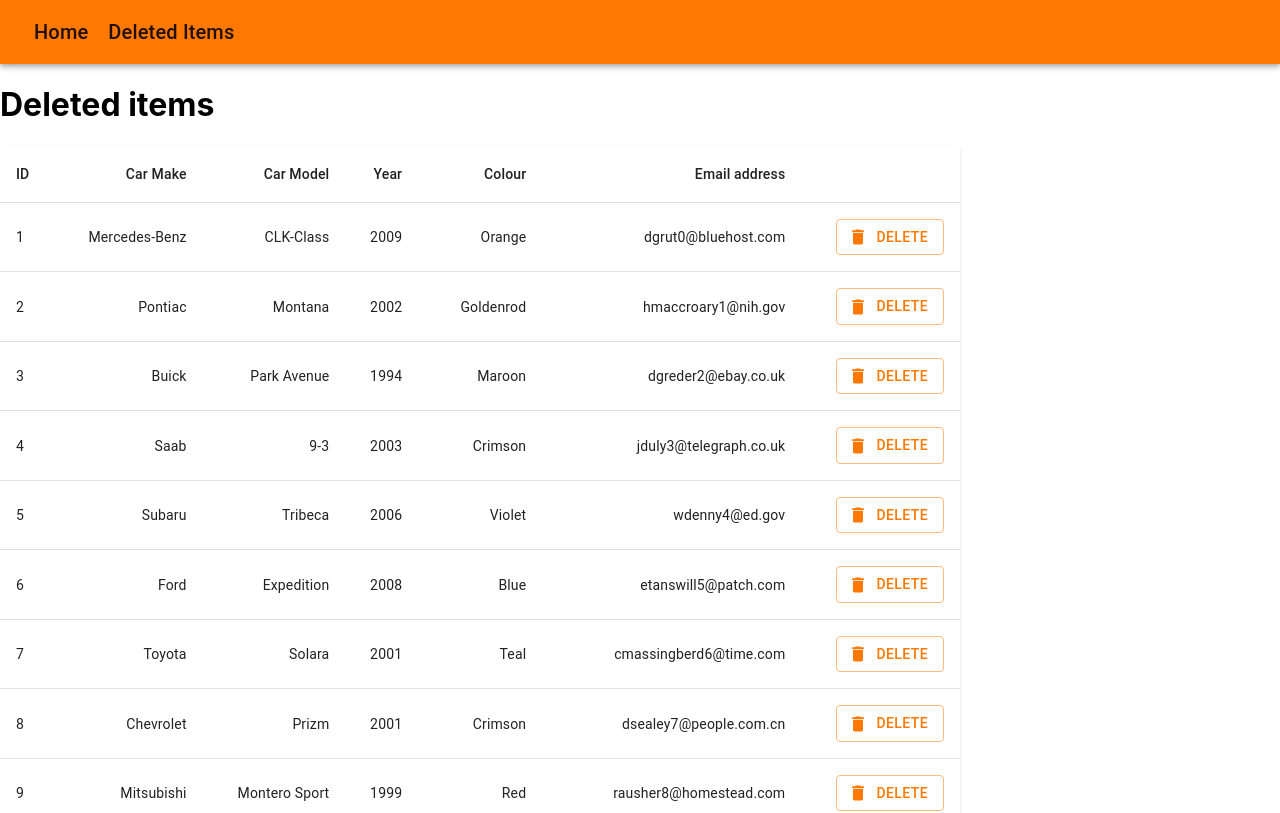
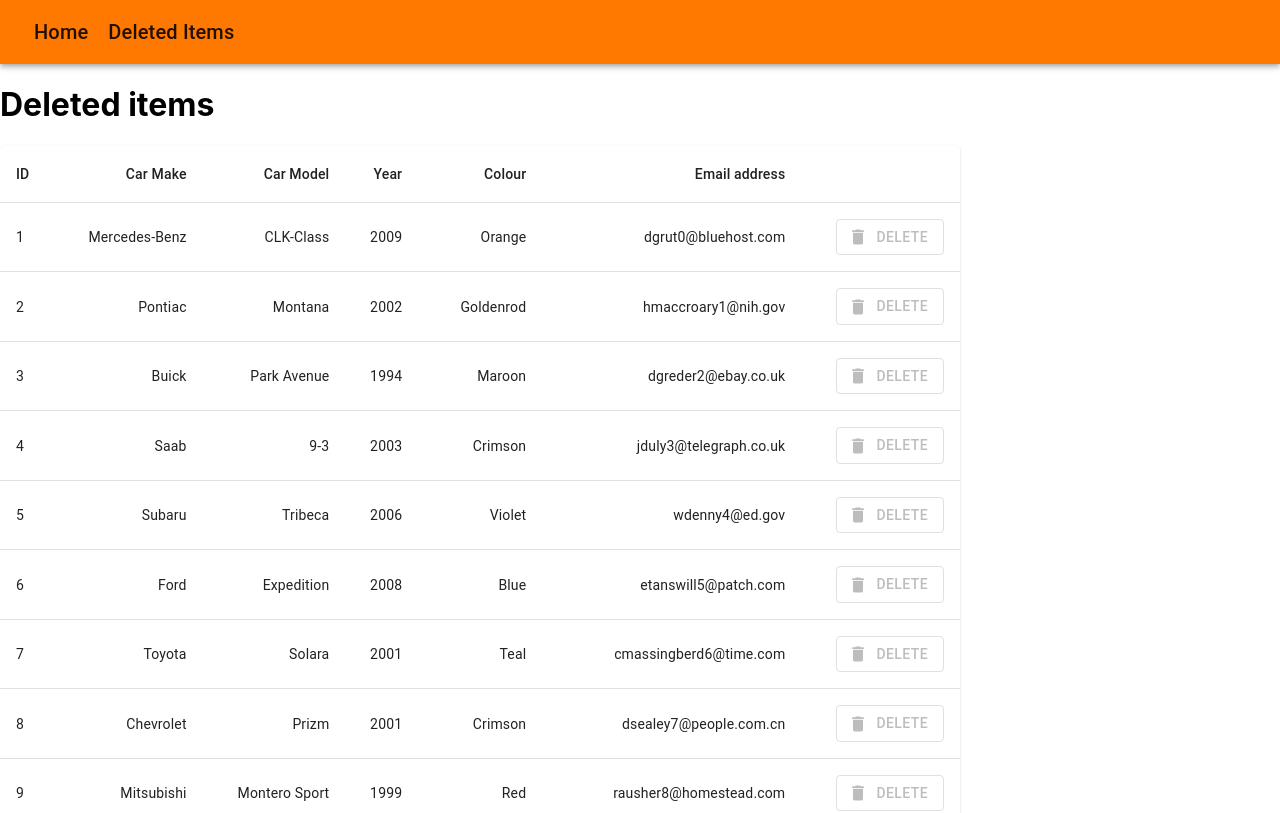
Before and after one commit to Flumm3ry/SampleReactApp, a React (Create React App) app: page /deleted in a window 1280 px wide. Shown: the top 813 px of the page. Built offline with nearby package versions, Linux system fonts and the light colour scheme.

Commit message:
Added a prop for disabling table buttons

```diff
--- a/src/App.tsx
+++ b/src/App.tsx
@@ -14,11 +14,11 @@
         <Switch>
           <Route path="/deleted">
               <h1>Deleted items</h1>
-              <CarTable data={data} />
+              <CarTable data={data} deleteButtonsDisabled={true}/>
           </Route>
           <Route path="/">
             <h1>Car data</h1>
-            <CarTable data={data} />
+            <CarTable data={data} deleteButtonsDisabled={false}/>
           </Route>
         </Switch>
     </BrowserRouter>
--- a/src/components/CarTable.tsx
+++ b/src/components/CarTable.tsx
@@ -12,6 +12,7 @@
 
 interface TableProps {
     data: CarDetails[],
+    deleteButtonsDisabled: boolean,
 }
 
 const useStyles = makeStyles({
@@ -45,7 +46,7 @@
                 </TableHead>
                 <TableBody>
                     {cars.map(car => (
-                        <CarTableRow key={car.id} car={car} onClick={deleteRow}/>
+                        <CarTableRow key={car.id} car={car} onClick={deleteRow} buttonDisabled={props.deleteButtonsDisabled}/>
                     ))}
                 </TableBody>
             </Table>
--- a/src/components/CarTableRow.tsx
+++ b/src/components/CarTableRow.tsx
@@ -8,6 +8,7 @@
 interface CarTableRowProps {
     car: CarDetails,
     onClick: (id: number) => void,
+    buttonDisabled: boolean,
 }
 
 const CarTableRow = (props: CarTableRowProps): JSX.Element =>(
@@ -24,6 +25,7 @@
                 startIcon={<DeleteIcon />}
                 variant="outlined"
                 onClick={() => props.onClick(props.car.id)}
+                disabled={props.buttonDisabled}
             >
                 Delete
             </Button>
```
Also changed, not shown: 1 other file (tests, documents, lock files or other folders).
